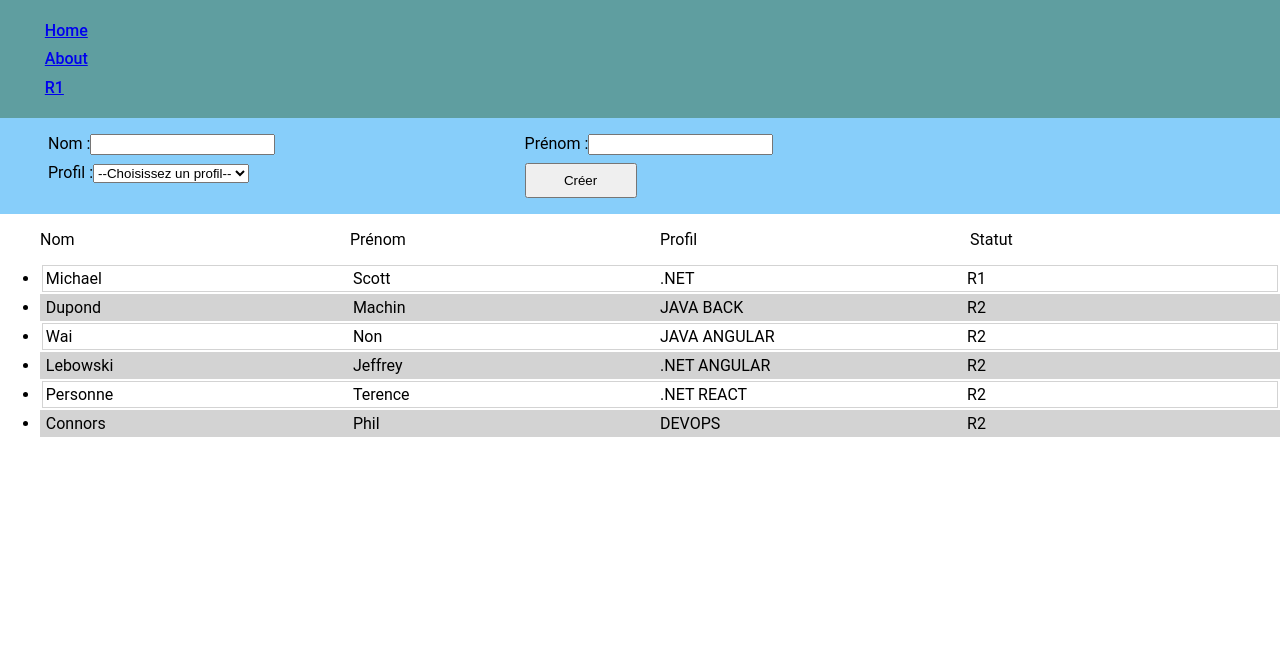
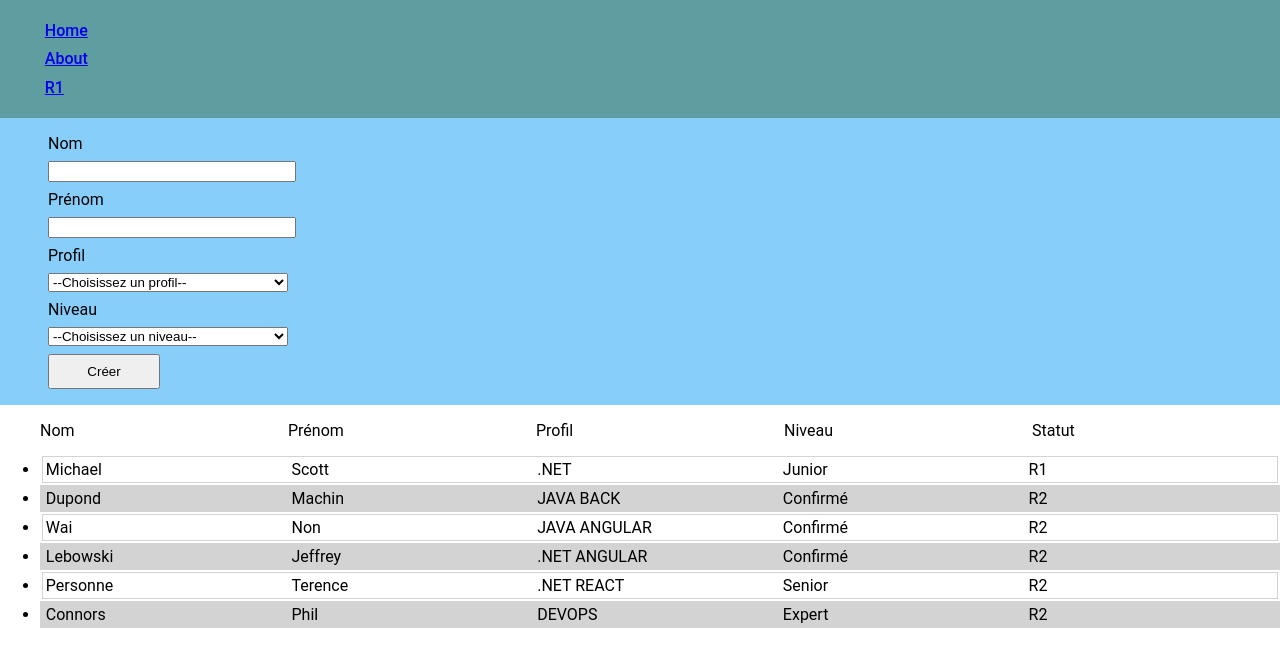
Before and after one commit to rycill/parcours_candidat, a React (Create React App) app: page / in a window 1280 px wide. Shown: the top 666 px of the page. Built offline with nearby package versions, Linux system fonts and the light colour scheme.

Commit message:
add note field on R1 and add level on candidate pages

```diff
--- a/src/components/Candidate.css
+++ b/src/components/Candidate.css
@@ -2,7 +2,7 @@
     padding: 0.2rem;
     margin: 0.1rem;
     display: grid;
-    grid-template-columns:  repeat(4, minmax(200px, 1fr))
+    grid-template-columns:  repeat(5, minmax(200px, 1fr))
 }
 .candidate{
     border: solid 1px lightgray;
--- a/src/components/Candidate.js
+++ b/src/components/Candidate.js
@@ -5,6 +5,7 @@ function Candidate({candidate}) {
             <span className="name">{candidate.name}</span>
             <span className="firstname">{candidate.firstname}</span>
             <span className="specialties">{candidate.profil}</span>
+            <span className="specialties">{candidate.level}</span>
             <span className="specialties">{candidate.statut}</span>
         </div>
     );
--- a/src/components/Candidates.css
+++ b/src/components/Candidates.css
@@ -6,5 +6,5 @@
 }
 .header{
     display: grid;
-    grid-template-columns:  repeat(4, minmax(200px, 1fr))
+    grid-template-columns:  repeat(5, minmax(200px, 1fr))
 }
--- a/src/components/Candidates.js
+++ b/src/components/Candidates.js
@@ -8,6 +8,7 @@ function Candidates({candidates}) {
                 <span className="name">Nom</span>
                 <span className="firstname">Prénom</span>
                 <span className="specialties">Profil</span>
+                <span className="specialties">Niveau</span>
                 <span className="specialties">Statut</span>
             </div>
             </ul>
--- a/src/components/NewCandidate.css
+++ b/src/components/NewCandidate.css
@@ -8,27 +8,13 @@
 #formNewCandidate{
     /*border: 1px black solid;*/
     display: grid;
-    grid-template-areas:
-    "field1 field2"
-    "field3 field4";
     grid-gap: 0.5rem;
     margin-right: 20%;
     margin-left: 2rem;
 }
-form :nth-child(1n) {
-    grid-area: field1;
-}
-form :nth-child(2n) {
-    grid-area: field2;
-}
-form  :nth-child(3n) {
-    grid-area: field3;
-}
-form  :nth-child(4n) {
-    grid-area: field4;
-}
-
-
 #submit{
     width: 7rem;
 }
+.field {
+    width: 15rem;
+}
--- a/src/components/NewCandidate.js
+++ b/src/components/NewCandidate.js
@@ -1,28 +1,33 @@
 import technos from "../data/technos.json";
+import levels from "../data/levels.json";
 import "./NewCandidate.css";
 
 function NewCandidate({ candidate }) {
-  console.log('NewCandidate')
   return (
     <div className="section" name="newCandidate">
-
       <form id="formNewCandidate">
-        <label>Nom :
-        <input type="text" name="firstname" />
-        </label>
-        <label>Prénom :
-        <input type="text" name="famillyname" />
-        </label>
-        <label>Profil :
-        <select name="profil">
+        <label>Nom</label>
+        <input type="text" name="firstname" className="field"/>
+        <label>Prénom</label>
+        <input type="text" name="famillyname" className="field"/>
+        <label>Profil</label>
+        <select name="profil" className="field">
           <option value="">--Choisissez un profil--</option>
           {technos.profils.profils.map((techno) => (
             <option key={techno.id} value={techno.id}>
               {techno.titre}
             </option>
           ))}
-        </select></label>
-
+        </select>
+        <label>Niveau</label>
+        <select name="niveau" className="field">
+          <option value="">--Choisissez un niveau--</option>
+          {levels.map((level) => (
+            <option key={level.id} value={level.id}>
+              {level.label}
+            </option>
+          ))}
+        </select>
         <input type="submit" id="submit" value="Créer" />
       </form>
     </div>
--- /dev/null
+++ b/src/components/Note.css
@@ -0,0 +1,4 @@
+.note {
+    width: 10rem;
+    margin-left: 2rem;
+}
--- /dev/null
+++ b/src/components/Note.js
@@ -0,0 +1,15 @@
+import './Note.css';
+
+function Note({ name }) {
+	return (
+        <select className="note" name={name}>
+            <option value="">--Choisissez une note--</option>
+            <option value="1">1</option>
+            <option value="2">2</option>
+            <option value="3">3</option>
+            <option value="4">4</option>
+            <option value="5">5</option>
+        </select>
+	);
+}
+export default Note;
--- a/src/components/R1.js
+++ b/src/components/R1.js
@@ -1,3 +1,4 @@
+import Note from './Note';
 import './R1.css';
 
 function R1({ items }) {
@@ -18,6 +19,10 @@ function R1({ items }) {
 										Réponse :
 										<input className="response" type="text" name={question.code} />
 									</label>
+									<label className="label">
+										Note :
+										<Note name={"note" + question.code}/>
+									</label>
 								</div>
 							))}
 						</div>
--- a/src/data/candidates.json
+++ b/src/data/candidates.json
@@ -4,6 +4,7 @@
         "name": "Michael",
         "firstname" : "Scott",
         "profil": ".NET",
+        "level": "Junior",
         "statut": "R1"
     },
     {
@@ -11,6 +12,7 @@
         "name": "Dupond",
         "firstname" : "Machin",
         "profil": "JAVA BACK",
+        "level": "Confirmé",
         "statut": "R2"
     },
     {
@@ -18,6 +20,7 @@
         "name": "Wai",
         "firstname" : "Non",
         "profil": "JAVA ANGULAR",
+        "level": "Confirmé",
         "statut": "R2"
 
     },{
@@ -25,18 +28,21 @@
         "name": "Lebowski",
         "firstname" : "Jeffrey",
         "profil": ".NET ANGULAR",
+        "level": "Confirmé",
         "statut": "R2"
     },{
         "id":"5",
         "name": "Personne",
         "firstname" : "Terence",
         "profil": ".NET REACT",
+        "level": "Senior",
         "statut": "R2"
     },{
         "id":"6",
         "name": "Connors",
         "firstname" : "Phil",
         "profil": "DEVOPS",
+        "level": "Expert",
         "statut": "R2"
     }
 
--- /dev/null
+++ b/src/data/levels.json
@@ -0,0 +1,18 @@
+[
+    {
+        "id": "1",
+        "label": "Junior"
+    },
+    {
+        "id": "2",
+        "label": "Confirmé"
+    },
+    {
+        "id": "3",
+        "label": "Senior"
+    },
+    {
+        "id": "4",
+        "label": "Expert"
+    }
+]
```
